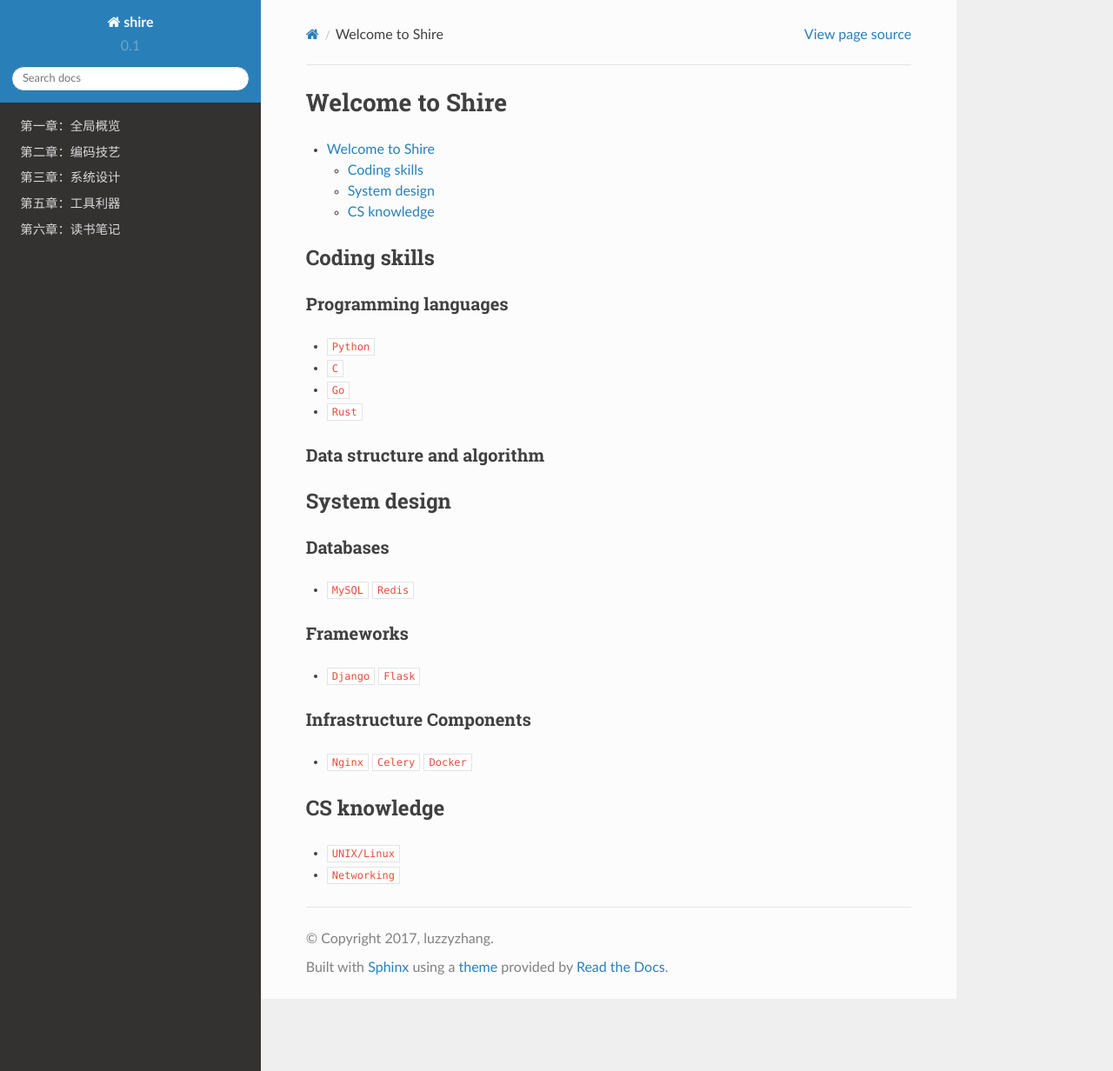
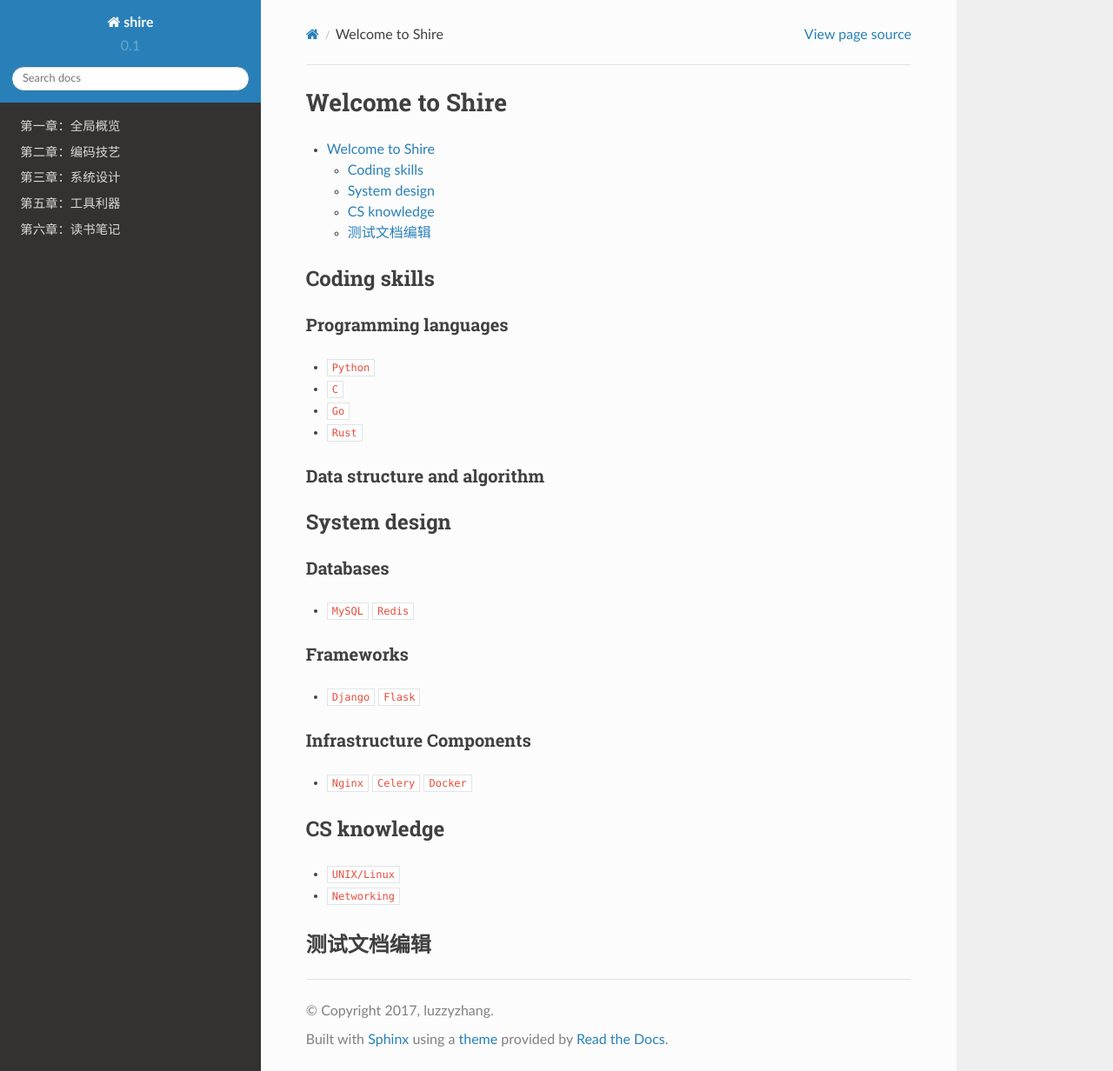
Before and after one commit to luzzyzhang/shire, a Sphinx documentation site: the page built from source/drafts/noname.md, in a window 1280 px wide and 1232 px high. Shown: the whole window at 87% size. Built offline with Sphinx 7.4.7 and the Read the Docs theme 2.0.0, drawn with Linux system fonts in a browser that asks for light colours.

Commit message:
Test draft

```diff
--- a/source/drafts/noname.md
+++ b/source/drafts/noname.md
@@ -6,6 +6,7 @@
     - [Coding skills](#coding-skills)
     - [System design](#system-design)
     - [CS knowledge](#cs-knowledge)
+    - [测试文档编辑](#测试文档编辑)
 
 <!-- /TOC -->
 
@@ -38,3 +39,5 @@
 
 - `UNIX/Linux`
 - `Networking`
+
+## 测试文档编辑
```
